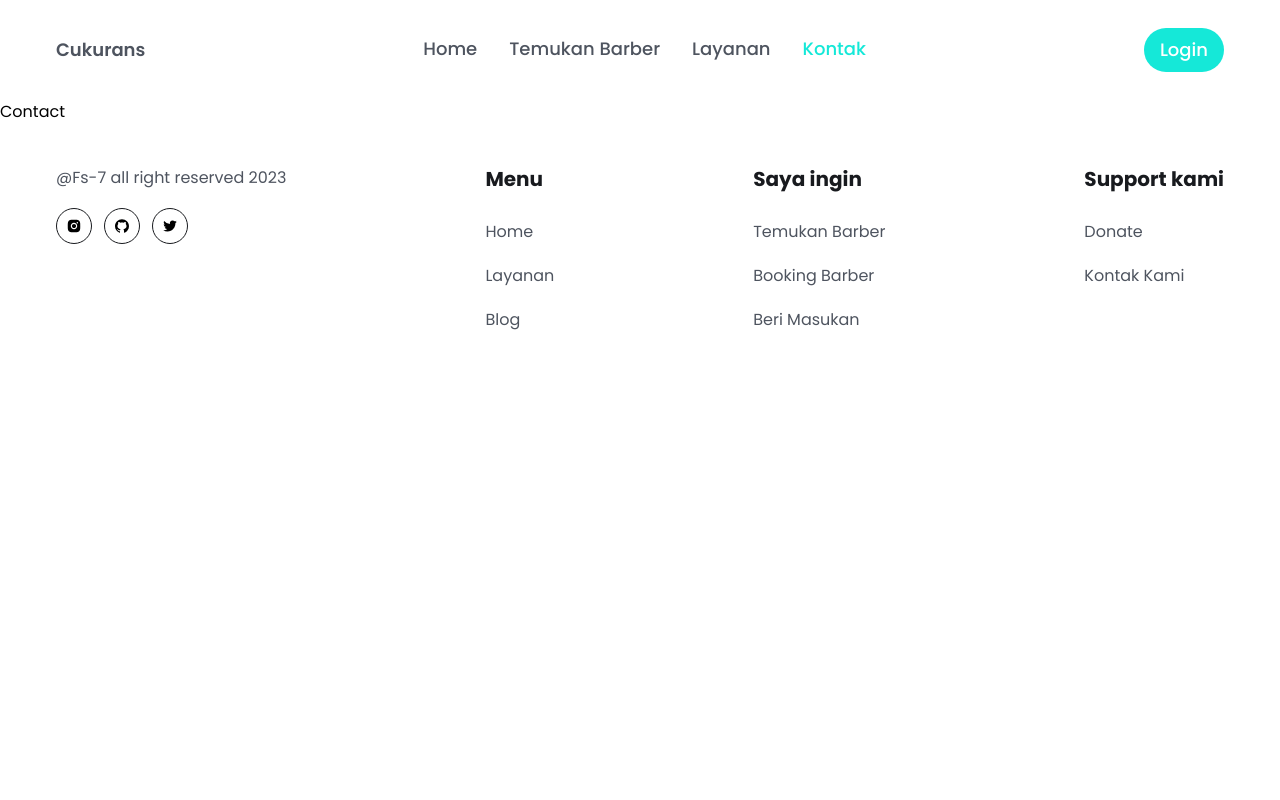
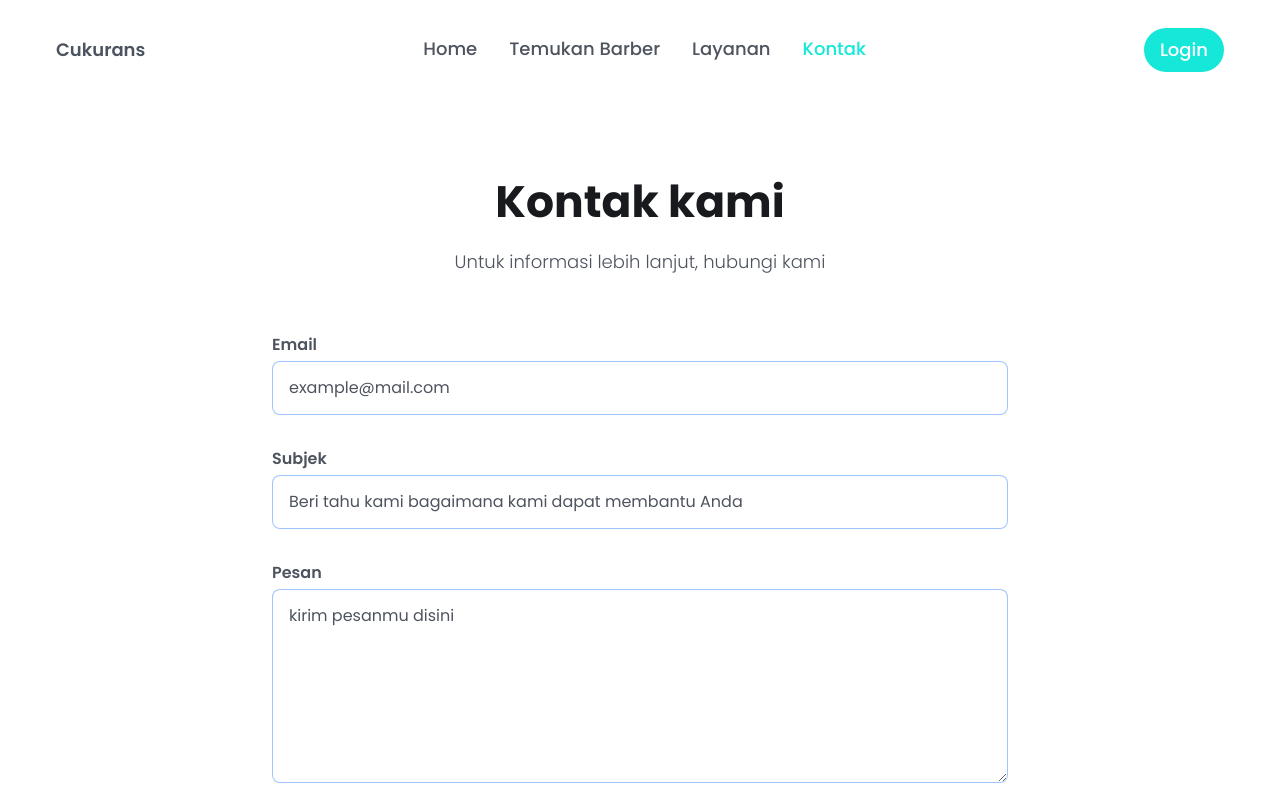
Before and after one commit to FullStack-7/cukurans-frontend, a React (Vite) app: page /contact in a window 1280 px wide. Shown: the top 800 px of the page. Built offline with nearby package versions, Linux system fonts and the light colour scheme.

Commit message:
{Menambahkan section pages kontak}

```diff
--- a/src/components/Footer/Footer.jsx
+++ b/src/components/Footer/Footer.jsx
@@ -19,7 +19,7 @@ const socialMedia = [
 
 const Links1 = [
 	{
-		path: '/home',
+		path: '/',
 		display: 'Home',
 	},
 	{
@@ -40,10 +40,6 @@ const Links2 = [
 	{
 		path: '/barbers',
 		display: 'Booking Barber',
-	},
-	{
-		path: '/',
-		display: 'Beri Masukan',
 	},
 ];
 
--- a/src/pages/Contact.jsx
+++ b/src/pages/Contact.jsx
@@ -1,9 +1,56 @@
-import React from 'react'
+const Contact = () => {
+	return (
+		<section>
+			<div className="px-4 mx-auto max-w-screen-md">
+				<h2 className="heading text-center">Kontak kami</h2>
+				<p className="mb-6 lg:mb-14 font-light text-center text_para">
+					Untuk informasi lebih lanjut, hubungi kami
+				</p>
+				<form action="" className="space-y-8">
+					<div>
+						<label htmlFor="" className="form_label">
+							Email
+						</label>
+						<input
+							type="email"
+							name="email"
+							id="email"
+							placeholder="example@mail.com"
+							className="form_input mt-1 rounded-lg"
+						/>
+					</div>
+					<div>
+						<label htmlFor="" className="form_label">
+							Subjek
+						</label>
+						<input
+							type="text"
+							name="subject"
+							id="subject"
+							placeholder="Beri tahu kami bagaimana kami dapat membantu Anda"
+							className="form_input mt-1 rounded-lg"
+						/>
+					</div>
+					<div>
+						<label htmlFor="" className="form_label">
+							Pesan
+						</label>
+						<textarea
+							rows="6"
+							type="text"
+							name="message"
+							id="message"
+							placeholder="kirim pesanmu disini"
+							className="form_input mt-1 rounded-lg"
+						/>
+					</div>
+					<button type="submit" className="btn rounded-lg sm:w-fit">
+						Kirim pesan
+					</button>
+				</form>
+			</div>
+		</section>
+	);
+};
 
-const Contact = () => {
-  return (
-    <div>Contact</div>
-  )
-}
-
-export default Contact
+export default Contact;
```
